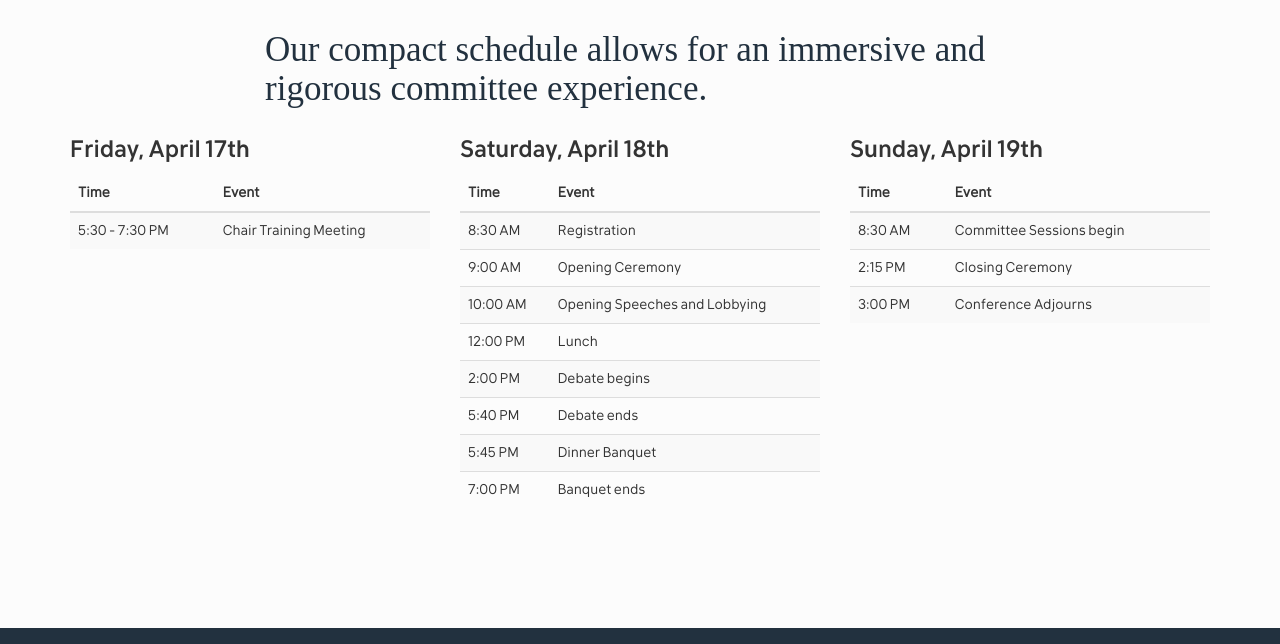
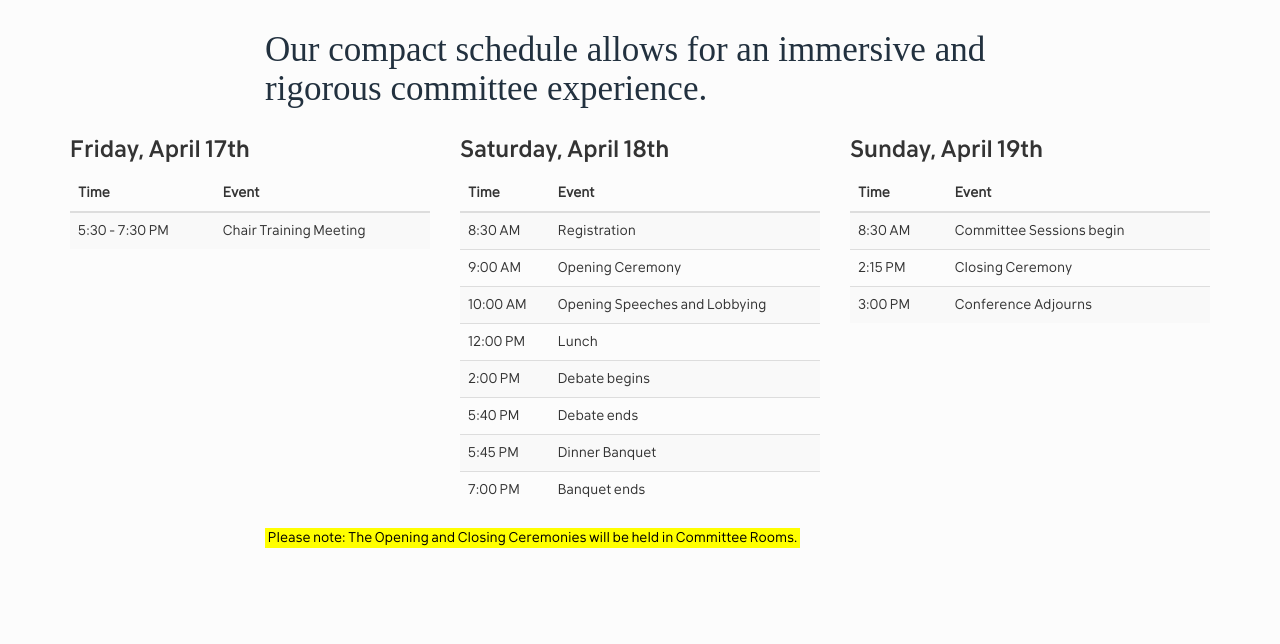
Before and after one commit to alexandernext/tasmun, a Jekyll site: the page built from schedule.html, in a window 1280 px wide, cut to the strip 256-900 px from the top of the page. Built offline with Jekyll 4.4.1, drawn with Linux system fonts in a browser that asks for light colours; some web fonts are replaced.

Commit message:
update: resources and schedule

```diff
--- a/schedule.html
+++ b/schedule.html
@@ -90,3 +90,9 @@ title: Schedule
     </tbody>
   </table>
 </div>
+<div class="col-md-8 col-md-offset-2">
+  <mark style="background-color: #FFFF00"
+    >Please note: The Opening and Closing Ceremonies will be held in Committee
+    Rooms.</mark
+  >
+</div>
```
Also changed, not shown: 3 other files.
